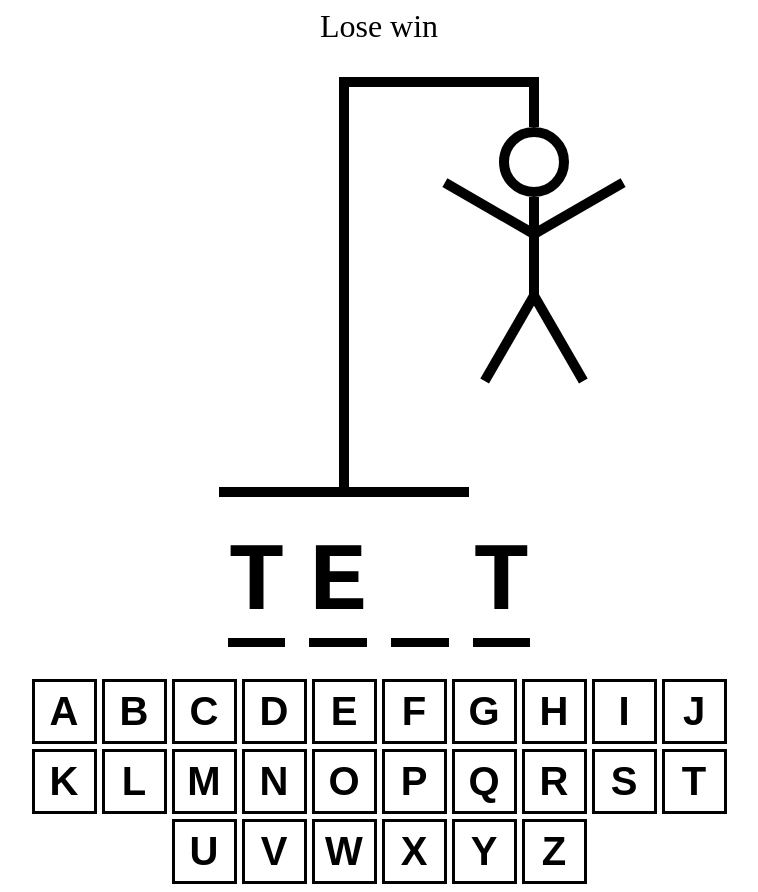
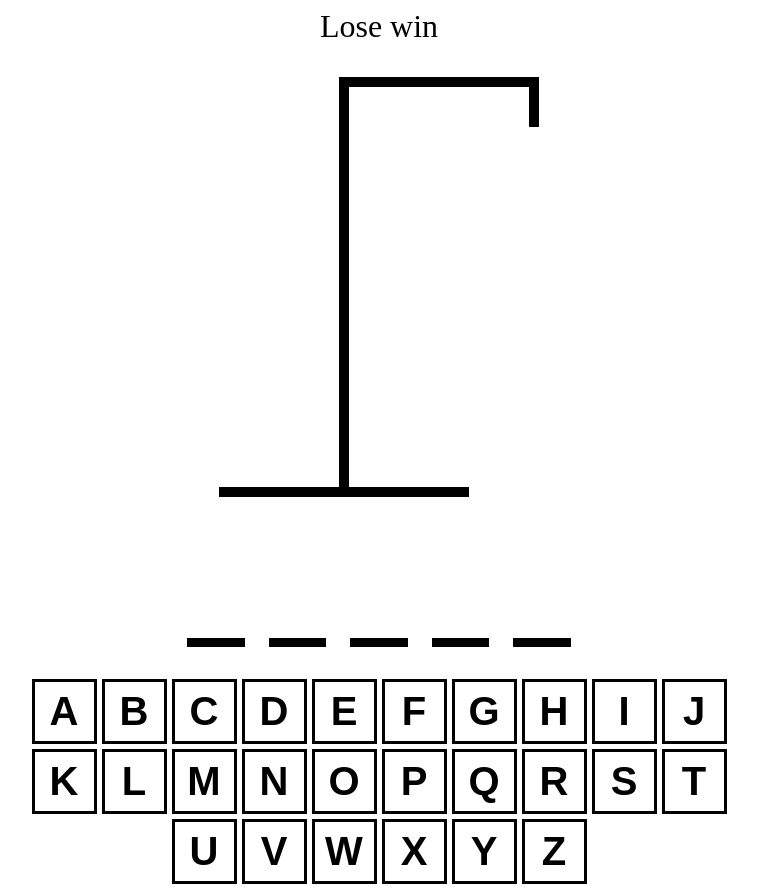
Before and after one commit to csabbah/ts-react-hangman, a React (Vite) app: page / in a window 1280 px wide. Shown: the whole page, without its empty margins (261-1019 px from the left). Built offline with nearby package versions, Linux system fonts and the light colour scheme.

Commit message:
Created function to check for incorrect/correct guesses (displays body parts accordingly) as well as the word to guess is now dynamic

```diff
--- a/src/App.tsx
+++ b/src/App.tsx
@@ -7,7 +7,11 @@
   const [wordToGuess, setWordToGuess] = useState(() => {
     return words[Math.floor(Math.random() * words.length)];
   });
-  const [guessLetters, setGuessedLetters] = useState<string[]>([]);
+  const [guessedLetters, setGuessedLetters] = useState<string[]>([]);
+
+  const inCorrectLetters = guessedLetters.filter(
+    (letter) => !wordToGuess.includes(letter)
+  );
 
   return (
     <div
@@ -21,8 +25,8 @@
       }}
     >
       <div style={{ fontSize: "2rem", textAlign: "center" }}>Lose win</div>
-      <HangmanDrawing />
-      <HangmanWord />
+      <HangmanDrawing numberOfGuesses={inCorrectLetters.length} />
+      <HangmanWord guessedLetters={guessedLetters} wordToGuess={wordToGuess} />
       <Keyboard />
     </div>
   );
--- a/src/HangmanDrawing.tsx
+++ b/src/HangmanDrawing.tsx
@@ -1,6 +1,10 @@
 import styles from "./hangman.module.css";
 
-export function HangmanDrawing() {
+type HangmanDrawingProps = {
+  numberOfGuesses: number;
+};
+
+export function HangmanDrawing({ numberOfGuesses }: HangmanDrawingProps) {
   const HEAD = (
     <div
       style={{
@@ -85,14 +89,11 @@
     />
   );
 
+  const BODY_PARTS = [HEAD, BODY, RIGHT_ARM, LEFT_ARM, RIGHT_LEG, LEFT_LEG];
+
   return (
     <div style={{ position: "relative" }}>
-      {HEAD}
-      {BODY}
-      {RIGHT_ARM}
-      {LEFT_ARM}
-      {RIGHT_LEG}
-      {LEFT_LEG}
+      {BODY_PARTS.slice(0, numberOfGuesses)}
       <div
         style={{
           position: "absolute",
--- a/src/HangmanWord.tsx
+++ b/src/HangmanWord.tsx
@@ -1,6 +1,10 @@
-export function HangmanWord() {
+type HangmanWordProps = {
+  guessedLetters: string;
+  wordToGuess: string;
+};
+
+export function HangmanWord({ guessedLetters, wordToGuess }: HangmanWordProps) {
   const word = "test";
-  const guessedLetters = ["e", "t"];
 
   return (
     <div
@@ -13,7 +17,7 @@
         fontFamily: "monospace",
       }}
     >
-      {word.split("").map((letter, index) => {
+      {wordToGuess.split("").map((letter, index) => {
         return (
           <span style={{ borderBottom: ".1em solid black" }} key={index}>
             <span
```
